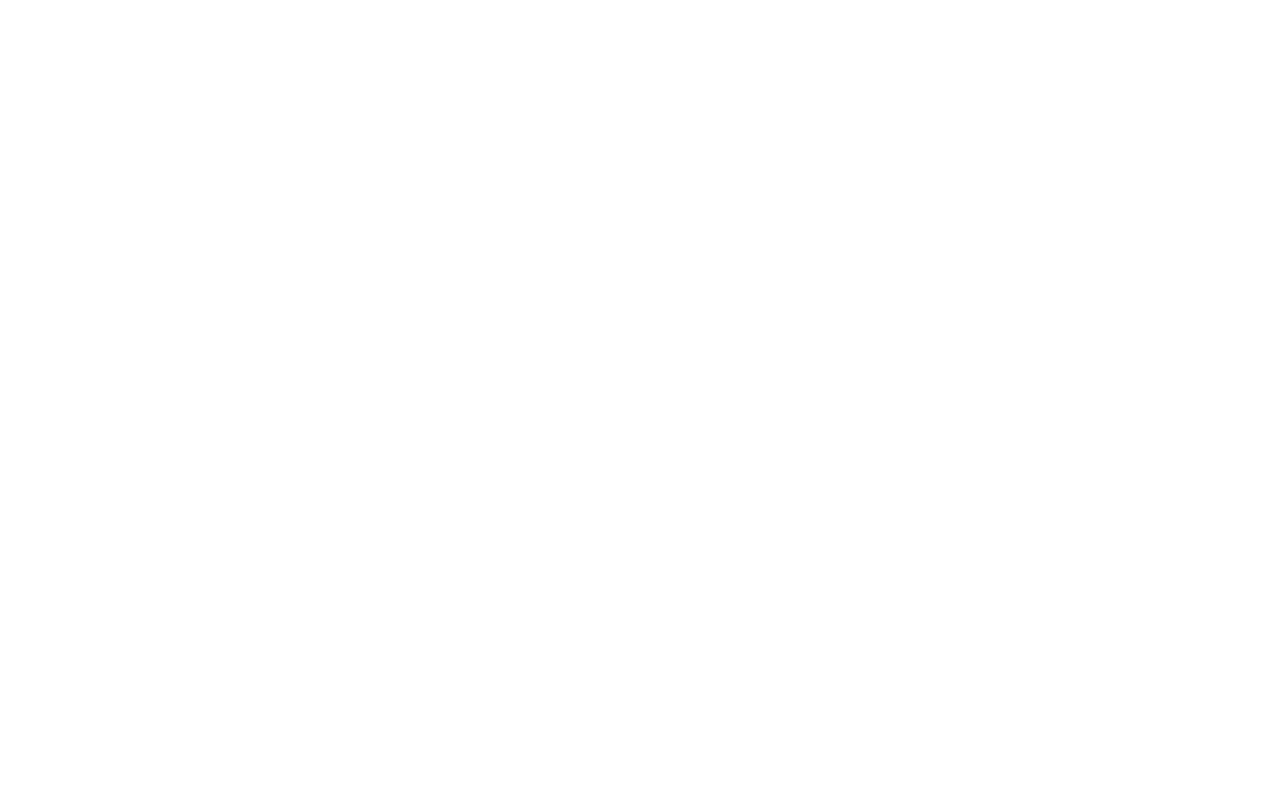
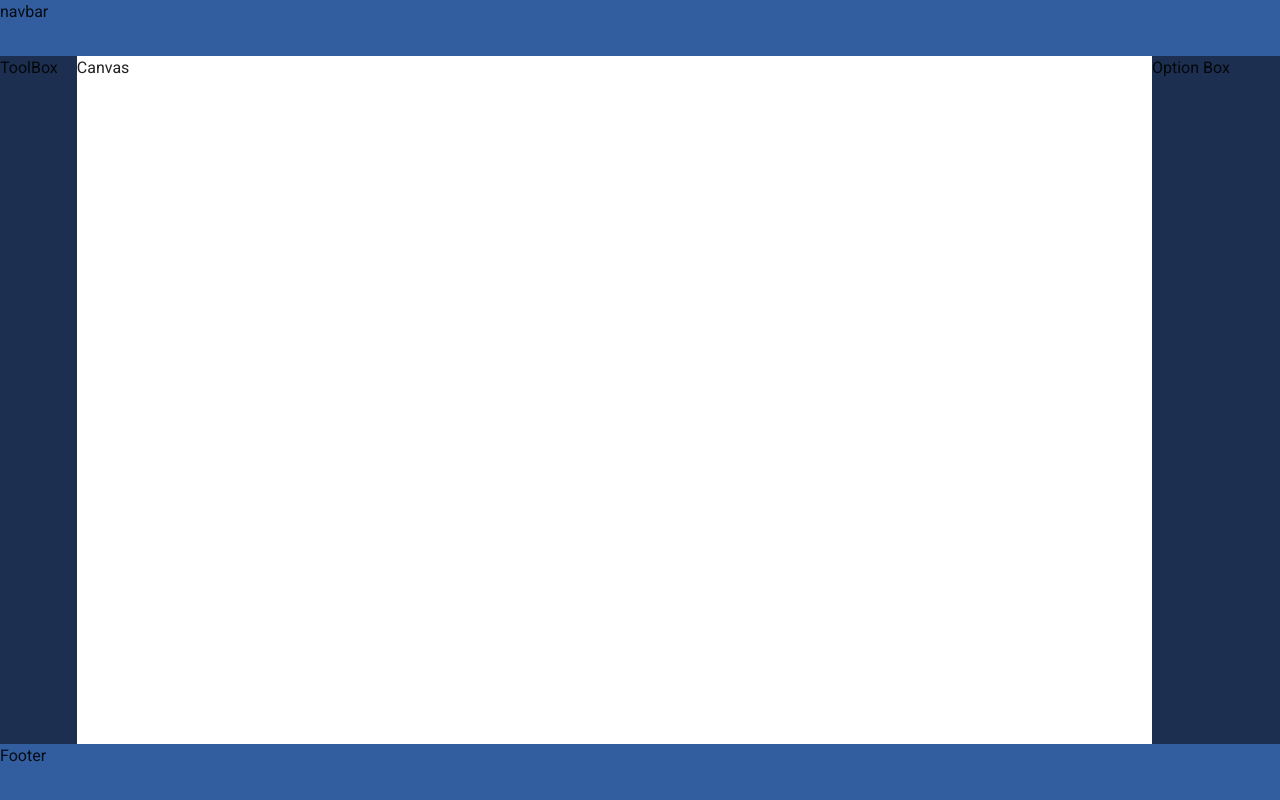
Before and after one commit to SunHwan-Park/neuro-d, a Vue app in the folder neuro-d/: page / in a window 1280 px wide. Built offline with nearby package versions, Linux system fonts and the light colour scheme.

Commit message:
feature/default-layout: Add default layout

```diff
--- a/neuro-d/src/App.vue
+++ b/neuro-d/src/App.vue
@@ -1,16 +1,65 @@
 <template>
   <v-app>
+    <NavBar class="nav-bar" />
+    <div class="main-area">
+      <ToolBox class="tool-box" />
+      <Canvas class="canvas" />
+      <OptionBox class="option-box" />
+    </div>
+    <Footer class="footer" />
   </v-app>
 </template>
 
 <script>
+import NavBar from "./components/NavBar";
+import Canvas from "./components/Canvas";
+import ToolBox from "./components/ToolBox";
+import OptionBox from "./components/OptionBox";
+import Footer from "./components/Footer";
+
 export default {
   name: 'App',
 
   components: {
+    NavBar,
+    Canvas,
+    ToolBox,
+    OptionBox,
+    Footer
   },
 
   data: () => ({
   }),
 };
 </script>
+
+<style scoped>
+  .nav-bar, .footer{
+    width: 100%;
+    height: 7vh;
+    background-color: #325D9E;
+  }
+
+  .main-area {
+    width: 100%;
+    height: 86vh;
+    display: flex;
+  }
+
+  .tool-box {
+    width: 6vw;
+    height: 100%;
+    background-color: #1C2F50;
+  }
+
+  .canvas {
+    width: 84vw;
+    height: 100%;
+  }
+
+  .option-box {
+    width: 10vw;
+    height: 100%;
+    background-color: #1C2F50;
+  }
+</style>
--- /dev/null
+++ b/neuro-d/src/components/Canvas.vue
@@ -0,0 +1,15 @@
+<template>
+  <div>
+    Canvas
+  </div>
+</template>
+
+<script>
+export default {
+  name: "Canvas"
+}
+</script>
+
+<style>
+
+</style>
--- /dev/null
+++ b/neuro-d/src/components/Footer.vue
@@ -0,0 +1,15 @@
+<template>
+  <div>
+    Footer
+  </div>
+</template>
+
+<script>
+export default {
+  name: "Footer"
+}
+</script>
+
+<style>
+
+</style>
--- /dev/null
+++ b/neuro-d/src/components/NavBar.vue
@@ -0,0 +1,15 @@
+<template>
+  <div>
+    navbar
+  </div>
+</template>
+
+<script>
+export default {
+  name: "NavBar"
+}
+</script>
+
+<style>
+
+</style>
--- /dev/null
+++ b/neuro-d/src/components/OptionBox.vue
@@ -0,0 +1,15 @@
+<template>
+  <div>
+    Option Box
+  </div>
+</template>
+
+<script>
+export default {
+  name: "OptionBox"
+}
+</script>
+
+<style>
+
+</style>
--- /dev/null
+++ b/neuro-d/src/components/ToolBox.vue
@@ -0,0 +1,15 @@
+<template>
+  <div>
+    ToolBox
+  </div>
+</template>
+
+<script>
+export default {
+  name: "ToolBox"
+}
+</script>
+
+<style>
+
+</style>
```
